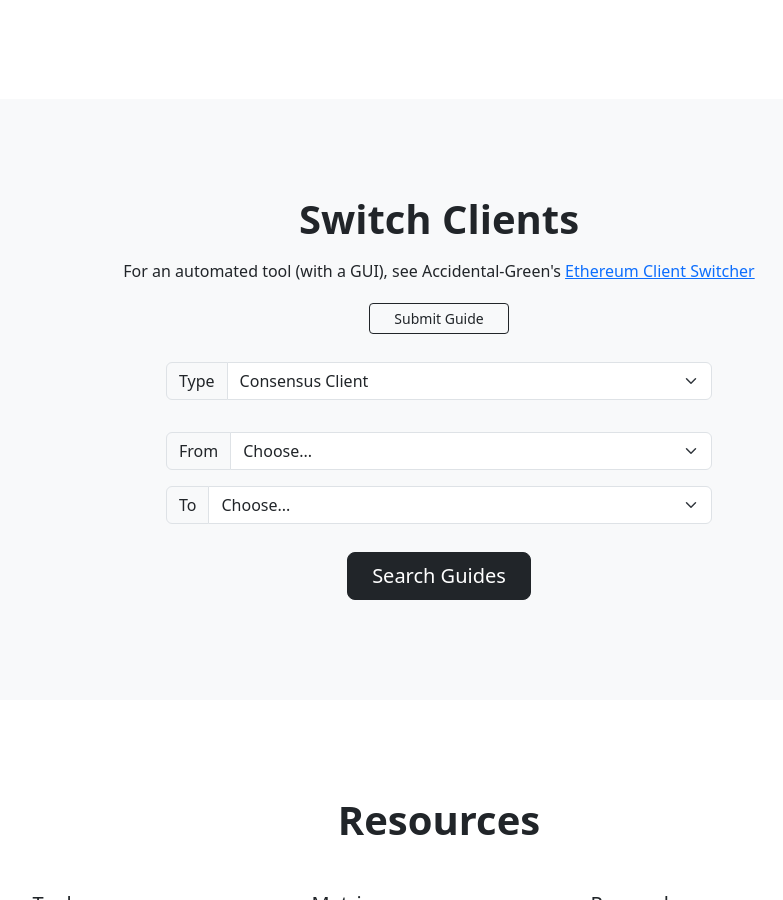
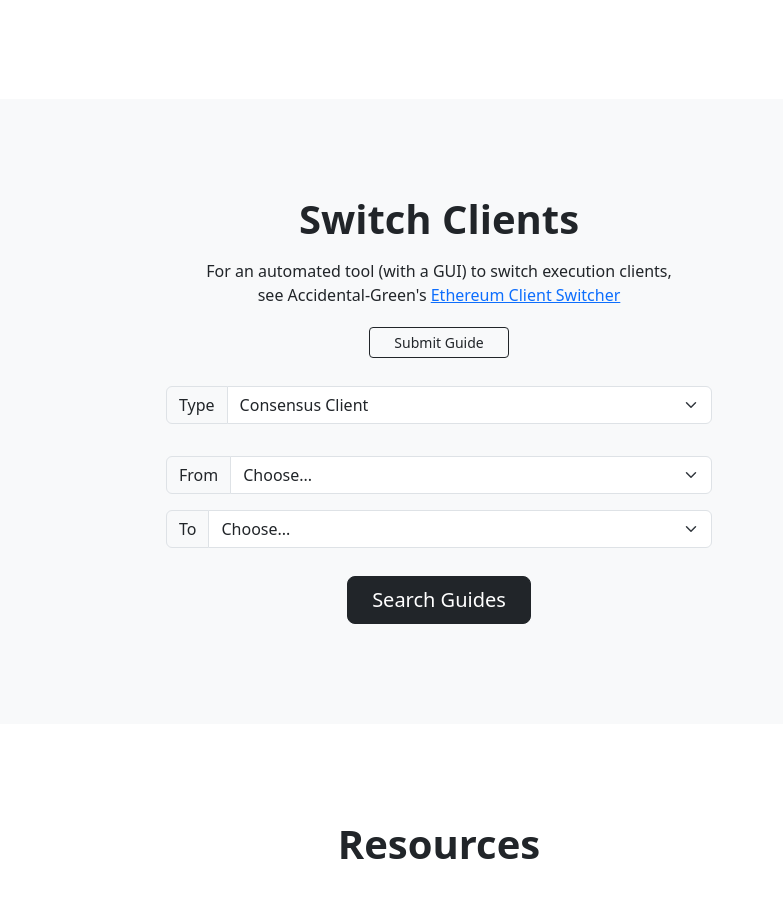
Before and after one commit to etheralpha/clientdiversity-org, a Jekyll site: the page built from index.md, in a window 1280 px wide and 900 px high, scrolled down 3885 px. Shown: the whole window, without its empty margins (201-984 px from the left). Built offline with Jekyll 4.4.1, drawn with Linux system fonts in a browser that asks for light colours.

Commit message:
Update switch-clients.html

```diff
--- a/_includes/partials/content/switch-clients.html
+++ b/_includes/partials/content/switch-clients.html
@@ -3,7 +3,7 @@
   <div class="container py-5 my-5">
     <h2 class="h1 fw-bold mb-3 text-center">Switch Clients</h2>
     <div class="text-center">
-      <p>For an automated tool (with a GUI), see Accidental-Green's <a href="https://github.com/accidental-green/client-switcher" target="_blank">Ethereum Client Switcher</a></p>
+      <p>For an automated tool (with a GUI) to switch execution clients, <br class="d-none d-md-block">see Accidental-Green's <a href="https://github.com/accidental-green/client-switcher" target="_blank">Ethereum Client Switcher</a></p>
       <a href="/contribute/" class="btn btn-outline-dark btn-sm px-4 m-1">Submit Guide</a>
     </div>
     <div class="row justify-content-center mt-4">
```
